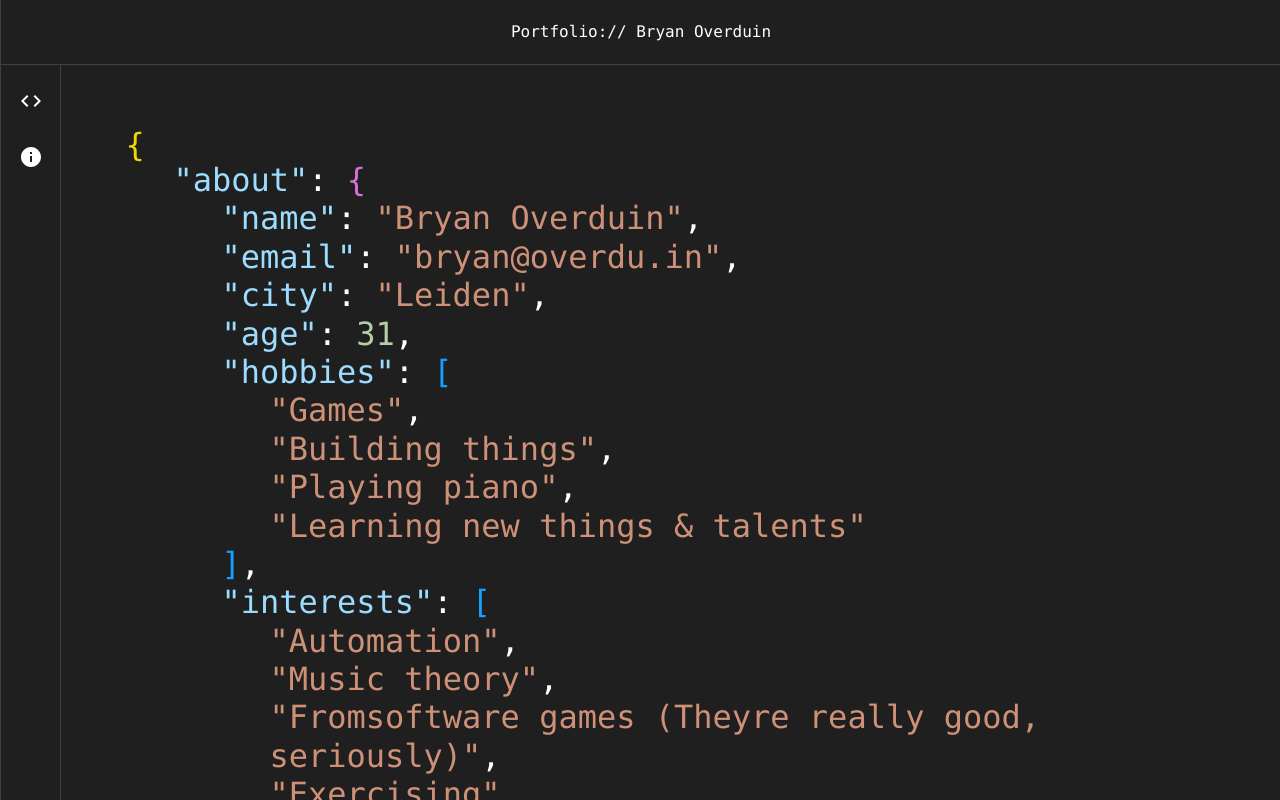
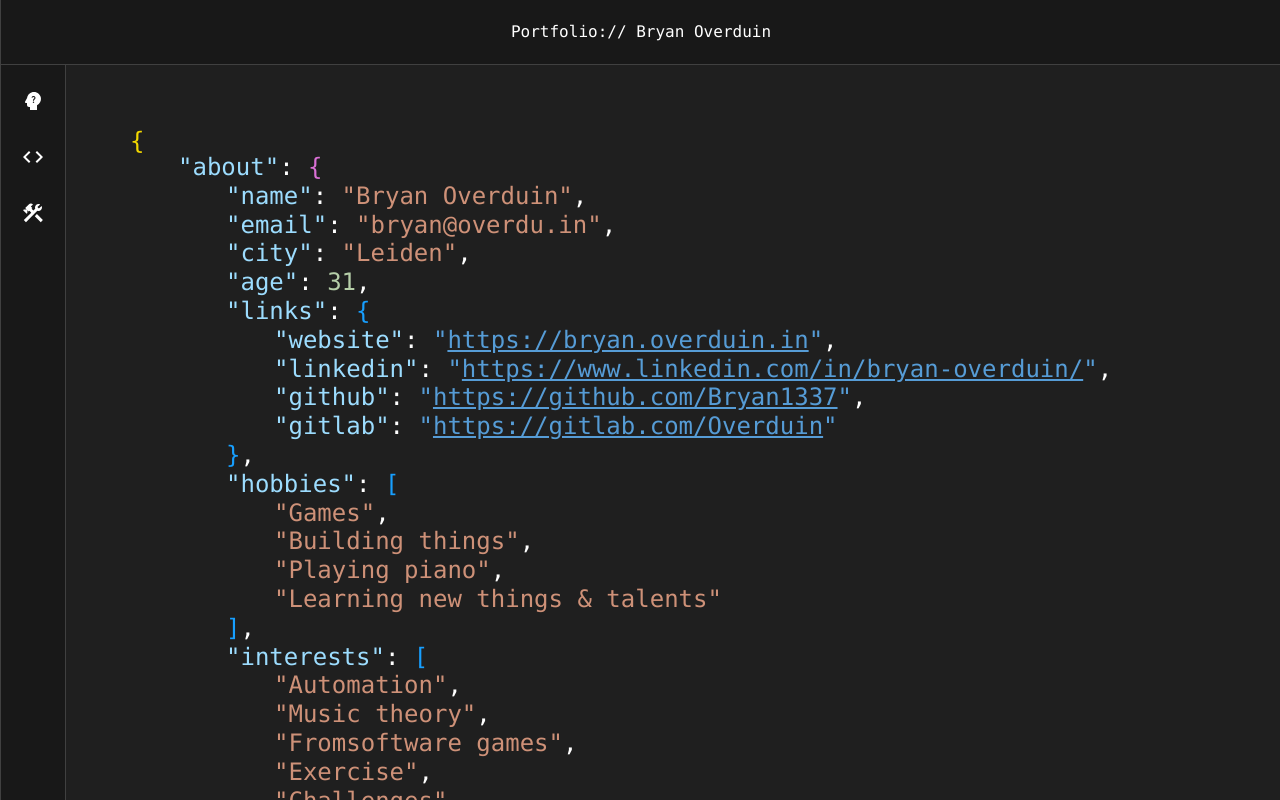
Before and after one commit to Bryan1337/portfolio, a React app: page / in a window 1280 px wide. Built offline with nearby package versions, Linux system fonts and the light colour scheme.

Commit message:
💄 Tooltip changes

```diff
--- a/src/components/app/App.css
+++ b/src/components/app/App.css
@@ -130,7 +130,7 @@ section {
 
 body {
     line-height: 1;
-    font-size: 32px;
+    font-size: 24px;
 }
 
 small {
@@ -630,3 +630,21 @@ p {
         font-size: 14px !important;
     }
 }
+
+.app-tooltip-arrow::before {
+    border: 1px solid #404040 !important;
+    background-color: #181818 !important;
+}
+
+.app-tooltip-arrow {
+    color: #181818 !important;
+    border-color: #404040 transparent transparent transparent !important;
+}
+
+.app-tooltip {
+    font-family: Consolas !important;
+    font-size: 16px !important;
+    padding: 16px 32px !important;
+    border: 1px solid #404040;
+    background-color: #181818 !important;
+}
--- a/src/components/app/App.tsx
+++ b/src/components/app/App.tsx
@@ -1,18 +1,26 @@
 import CodeIcon from '@mui/icons-material/Code';
-import InfoIcon from '@mui/icons-material/Info';
-import { IconButton, Tooltip } from '@mui/material';
+import ConstructionIcon from '@mui/icons-material/Construction';
+import PsychologyAltIcon from '@mui/icons-material/PsychologyAlt';
+import { IconButton } from '@mui/material';
 import 'Components/app/App.css';
-import JSONTreeViewer from 'Components/json/JSONTreeViewer';
+import JSONTreeViewer, { JSONData } from 'Components/json/JSONTreeViewer';
+import AppTooltip from 'Components/tooltip/AppTooltip';
 import { calculateAge } from 'Scripts/timeHelper';
-import React from 'react';
+import React, { useState } from 'react';
 
 
-const jsonData = {
+const aboutData: JSONData = {
 	about: {
 		name: "Bryan Overduin",
 		email: "bryan@overdu.in",
 		city: "Leiden",
 		age: calculateAge(new Date("1992-09-25")),
+		links: {
+			website: "https://bryan.overduin.in",
+			linkedin: "https://www.linkedin.com/in/bryan-overduin/",
+			github: "https://github.com/Bryan1337",
+			gitlab: "https://gitlab.com/Overduin",
+		},
 		hobbies: [
 			"Games",
 			"Building things",
@@ -22,21 +30,21 @@ const jsonData = {
 		interests: [
 			"Automation",
 			"Music theory",
-			"Fromsoftware games (Theyre really good, seriously)",
-			"Exercising",
-			"Challenging myself",
-			"AI",
+			"Fromsoftware games",
+			"Exercise",
+			"Challenges",
+			"AI development",
 		],
-		links: {
-			gitHub: "https://github.com/Bryan1337",
-			gitLab: "https://gitlab.com/Overduin",
-		},
+
 		favouriteAnimals: [
 			"Cat",
 			"Dog",
 		],
 	},
-	skills: {
+}
+
+const experienceData: JSONData = {
+	experience: {
 		cloud: {
 			AWS: [
 				"ECS",
@@ -44,6 +52,12 @@ const jsonData = {
 				"Route53",
 				"S3",
 				"CloudFront",
+				"CloudWatch",
+				"SQS",
+				"CDK",
+				"CodeBuild",
+				"CodeDeploy",
+				"CodePipeline",
 			]
 		},
 		frontend: {
@@ -79,6 +93,7 @@ const jsonData = {
 			frameworks: [
 				"Yii2",
 				"Laravel",
+				"Express"
 			],
 			testing: [
 				"Codeception",
@@ -88,11 +103,11 @@ const jsonData = {
 		general: {
 			spokenLanguages: [
 				"Dutch",
-				"English"
+				"English (Fluent)"
 			],
 			building: [
-				"Java",
-				"Python",
+				"Java (Hobby)",
+				"Python (Hobby)",
 			],
 			versionControl: [
 				"Git",
@@ -103,24 +118,33 @@ const jsonData = {
 			other: [
 				"Linux",
 				"Scrum",
+			]
+		},
+		education: [
+			"BSc Computer Science (Hogeschool Leiden 2014-2019)",
+			"General Media developer (ROC Leiden 2010-2014)",
+		],
+		work: [
+			"Full stack/Front-end developer @ Sendsteps (2019-2024)",
+		]
+	},
+}
 
-			]
-		}
-	},
+const projectsData: JSONData = {
 	projects: {
 		personal: [
 			"Automation scripts (Runescape bots)",
-			"Rush hour",
-			"ChatGPT whatsapp bot",
+			"Rush hour (Github)",
+			"ChatGPT whatsapp bot (Github)",
+			"Personal portfolio website (This one)",
+			"Portfolio website for a friend (Github)",
+		],
+		professional: [
+			"ReactJS webapplication (Sendsteps)",
+			"NodeJS queueing system (Sendsteps)",
+			"Yii2 API (Sendsteps)",
 		]
 	},
-	education: [
-		"BSc Computer Science (Hogeschool Leiden 2014-2019)",
-		"General Media developer (ROC Leiden 2010-2014)",
-	],
-	workExperience: [
-		"Full stack/Front-end developer @ Sendsteps (2019-2024)",
-	]
 }
 
 const TopBar = () => {
@@ -134,16 +158,22 @@ const TopBar = () => {
 			display: 'flex',
 			alignItems: 'center',
 			justifyContent: 'center',
+			backgroundColor: '#181818',
 		}} >
 			<small>
 				Portfolio:// Bryan Overduin
 			</small>
 		</div>
 	)
-
 }
 
-const SideBar = () => {
+interface SideBarProps {
+	setJsonData: (jsonData: JSONData) => void;
+}
+
+const SideBar = ({
+	setJsonData,
+}: SideBarProps) => {
 
 	return (
 		<div style={{
@@ -153,30 +183,54 @@ const SideBar = () => {
 			borderTop: 'none',
 			paddingTop: 16,
 			textAlign: 'center',
+			backgroundColor: '#181818',
 		}}>
-			<Tooltip title="Projects" arrow placement="right">
-				<IconButton color="inherit">
+			<AppTooltip title="About" arrow placement="right">
+				<IconButton
+					onClick={() => setJsonData(aboutData)}
+					color="inherit">
+					<PsychologyAltIcon color="inherit" />
+				</IconButton>
+			</AppTooltip>
+			<div style={{ paddingTop: 16 }} />
+			<AppTooltip title="Experience" arrow placement="right">
+				<IconButton
+					onClick={() => setJsonData(experienceData)}
+					color="inherit">
 					<CodeIcon color="inherit" />
 				</IconButton>
-			</Tooltip>
+			</AppTooltip>
 			<div style={{ paddingTop: 16 }} />
-			<Tooltip title="About" arrow placement="right">
-				<IconButton color="inherit">
-					<InfoIcon color="inherit" />
+			<AppTooltip title="Projects" arrow placement="right">
+				<IconButton
+					onClick={() => setJsonData(projectsData)}
+					color="inherit">
+					<ConstructionIcon color="inherit" />
 				</IconButton>
-			</Tooltip>
+			</AppTooltip>
+			<div style={{ paddingTop: 16 }} />
 		</div>
 	)
 }
 
-const AppWrapper = ({ children }) => {
+interface AppWrapperProps {
+	setJsonData: (jsonData: JSONData) => void;
+	children: React.ReactNode;
+}
+
+const AppWrapper = ({
+	children,
+	setJsonData,
+}: AppWrapperProps) => {
 
 	return (
 		<div style={{ height: '100%', overflow:'hidden'}}>
 			<TopBar />
 			<div style={{  height: 'calc(100% - 64px)' }}>
 				<div style={{ display: 'flex', height: '100%' }}>
-					<SideBar />
+					<SideBar
+						setJsonData={setJsonData}
+					/>
 					<div style={{
 						padding: 64,
 						height: 'calc(100% - 128px)',
@@ -193,8 +247,10 @@ const AppWrapper = ({ children }) => {
 
 const App = () => {
 
+	const [jsonData, setJsonData] = useState<JSONData>(aboutData);
+
 	return (
-		<AppWrapper>
+		<AppWrapper setJsonData={setJsonData}>
 			<JSONTreeViewer
 				data={jsonData}
 			/>
--- a/src/components/json/JSONTreeViewer.tsx
+++ b/src/components/json/JSONTreeViewer.tsx
@@ -13,7 +13,7 @@ interface JSONDataObject {
 	[key: string]: JSONData;
 }
 
-type JSONData = string | number | boolean | JSONDataObject | JSONData[];
+export type JSONData = string | number | boolean | JSONDataObject | JSONData[];
 
 interface JSONViewerDataProps {
 	data: JSONData;
--- /dev/null
+++ b/src/components/tooltip/AppTooltip.tsx
@@ -0,0 +1,19 @@
+import { Tooltip, TooltipProps } from '@mui/material';
+import React from 'react';
+
+
+const AppTooltip = ({ ...props }: TooltipProps) => {
+	return (
+		<Tooltip
+			{...props}
+			classes={{
+				tooltip: "app-tooltip",
+				arrow: "app-tooltip-arrow",
+			}}
+		/>
+	);
+};
+
+
+
+export default AppTooltip;
```
